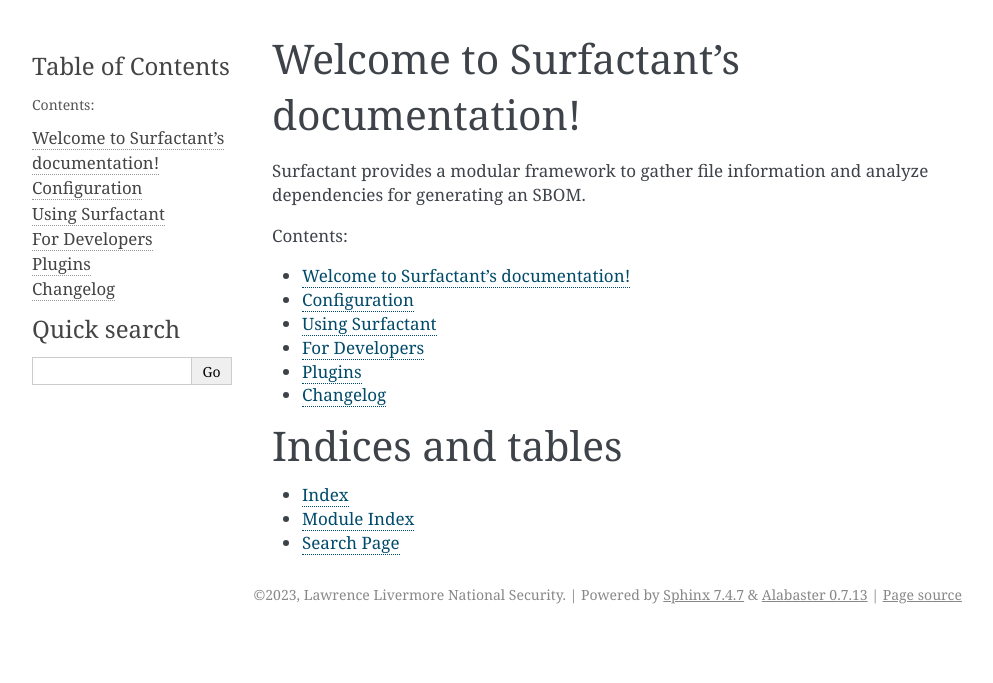
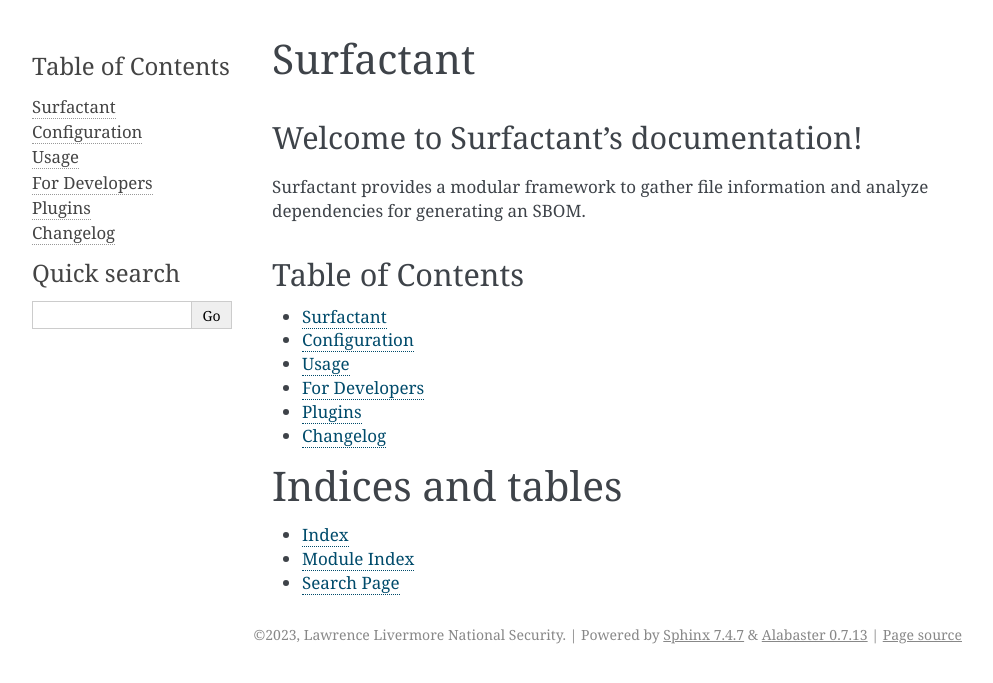
Before and after one commit to LLNL/Surfactant, a Sphinx documentation site: the page built from docs/index.md, in a window 1280 px wide. Shown: the top 683 px of the page, without its empty margins (148-1141 px from the left). Built offline with Sphinx 7.4.7, drawn with Linux system fonts in a browser that asks for light colours.

Commit message:
Cleaned up TOC Titles

````diff
--- a/docs/index.md
+++ b/docs/index.md
@@ -1,11 +1,14 @@
-# Welcome to Surfactant's documentation!
+# Surfactant
+
+## Welcome to Surfactant's documentation!
 
 Surfactant provides a modular framework to gather file information and analyze dependencies for generating an SBOM.
+
+## Table of Contents
 
 ```{eval-rst}
 .. toctree::
    :maxdepth: 2
-   :caption: Contents:
 
    self
    config
--- a/docs/usage.md
+++ b/docs/usage.md
@@ -1 +1 @@
-# Using Surfactant
+# Usage
````
